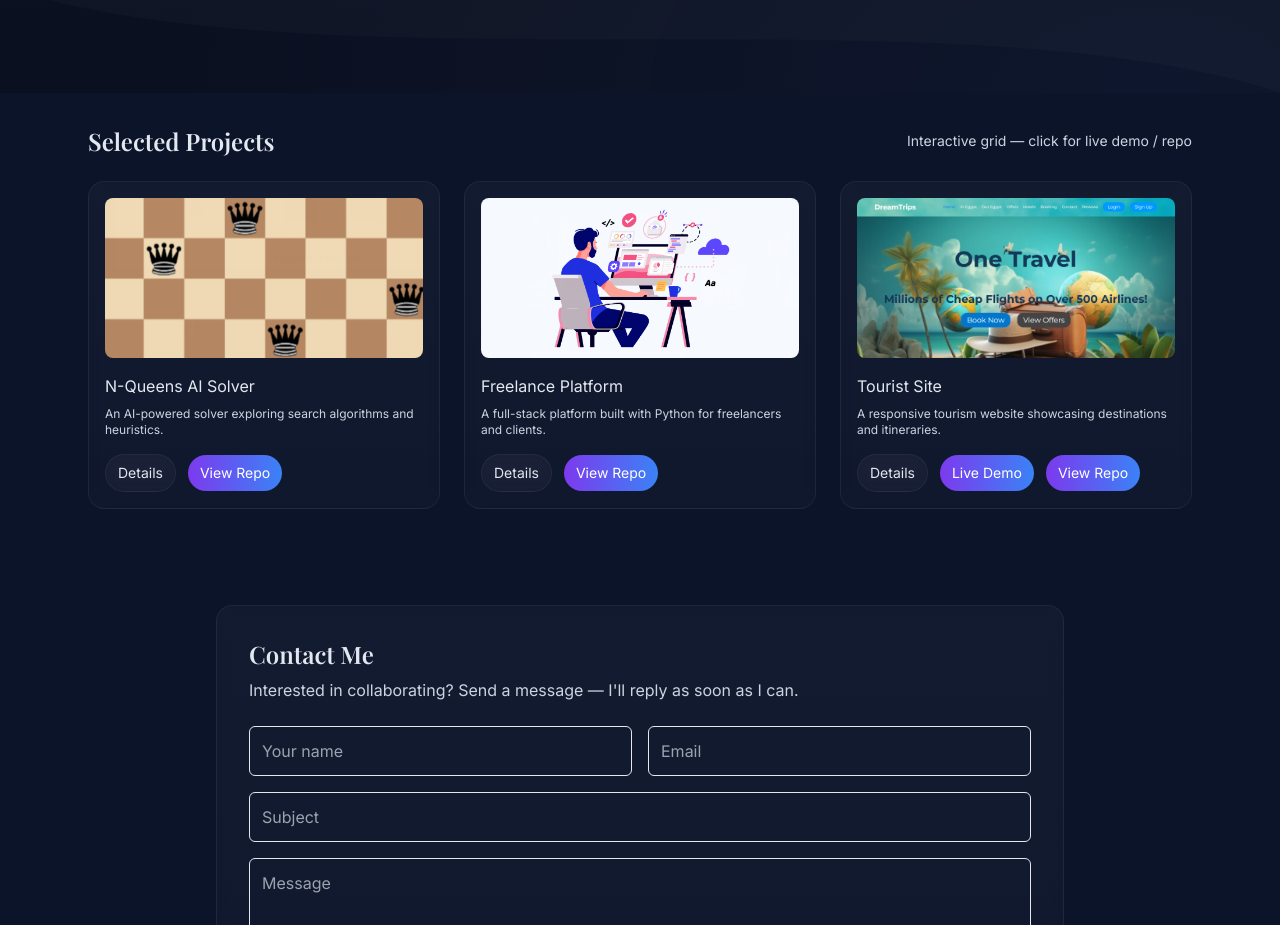
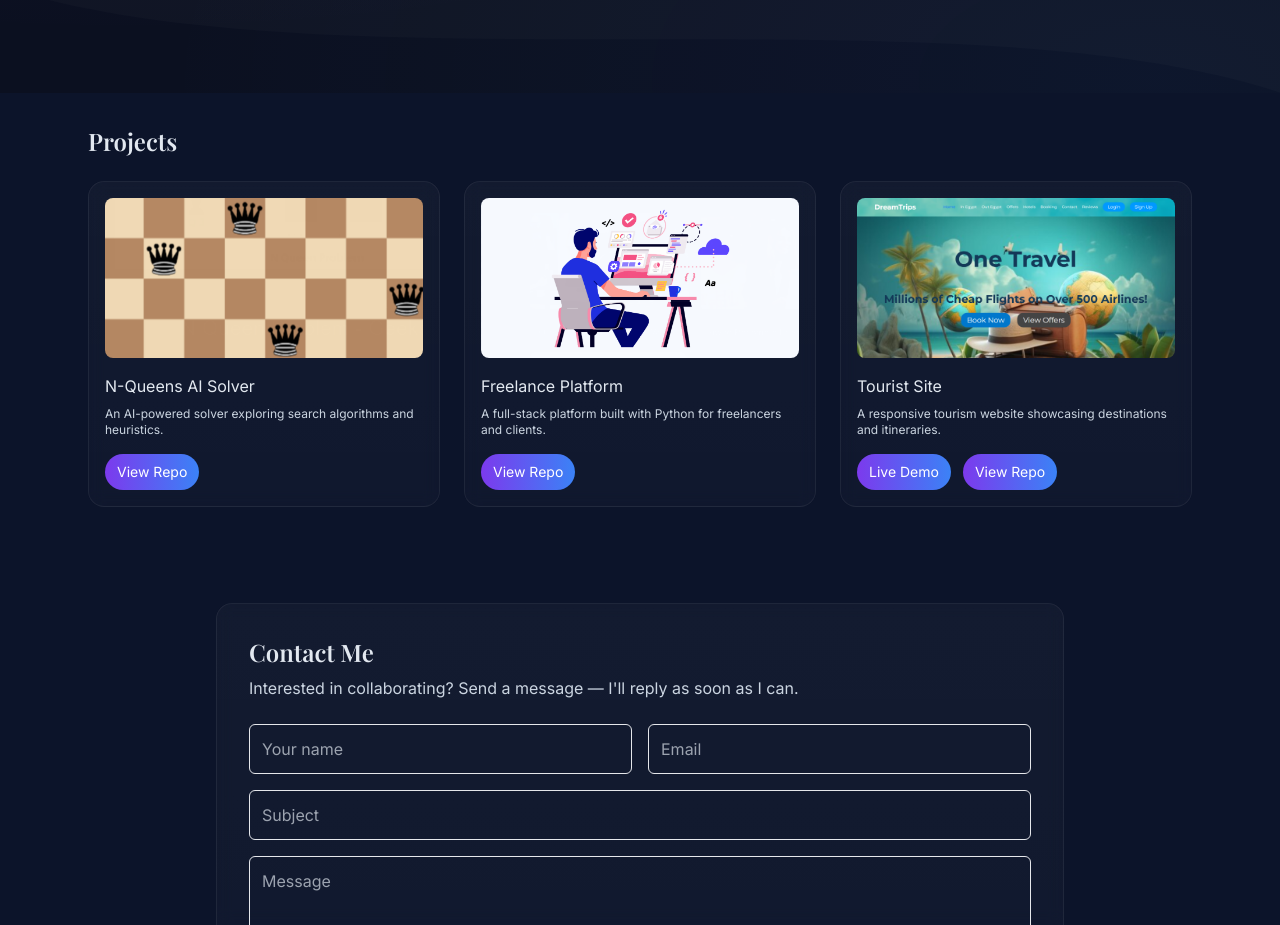
Before and after one commit to MaherMox/Portofolio, a plain HTML site: page index.html in a window 1280 px wide. Shown: the part 1440-2365 px from the top of the page. Drawn offline with nearby package versions, Linux system fonts and the light colour scheme.

Commit message:
Update index.html

```diff
--- a/index.html
+++ b/index.html
@@ -273,8 +273,8 @@
 
     <div class="max-w-6xl mx-auto px-6" data-aos="fade-up">
       <div class="flex items-center justify-between">
-        <h2 class="font-heading text-2xl">Selected Projects</h2>
-        <div class="text-sm text-slate-300">Interactive grid — click for live demo / repo</div>
+        <h2 class="font-heading text-2xl">Projects</h2>
+        <div class="text-sm text-slate-300"></div>
       </div>
 
       <div class="mt-6 grid sm:grid-cols-2 lg:grid-cols-3 gap-6">
@@ -289,7 +289,7 @@
             <h3 class="font-medium">N-Queens AI Solver</h3>
             <p class="text-xs text-slate-300 mt-2">An AI-powered solver exploring search algorithms and heuristics.</p>
             <div class="mt-4 flex items-center gap-3">
-              <button class="px-3 py-2 rounded-full glass text-sm open-modal" data-title="N-Queens AI Solver" data-desc="Search & AI approaches to N-Queens using heuristic search and optimization." data-link="https://github.com/MaherMox/N-Queens-AI-Solver">Details</button>
+
               <a href="https://github.com/MaherMox/N-Queens-AI-Solver" target="_blank" class="px-3 py-2 rounded-full text-sm" style="background:var(--accent);color:white">View Repo</a>
             </div>
           </div>
@@ -307,10 +307,7 @@
     <h3 class="font-medium">Freelance Platform</h3>
     <p class="text-xs text-slate-300 mt-2">A full-stack platform built with Python for freelancers and clients.</p>
     <div class="mt-4 flex items-center gap-3">
-      <button class="px-3 py-2 rounded-full glass text-sm open-modal"
-        data-title="Freelance Platform"
-        data-desc="A marketplace connecting freelancers with clients; built with Python back-end and responsive front-end."
-        data-link="https://github.com/MaherMox/freelance-platform-with-python">Details</button>
+
       <a href="https://github.com/MaherMox/freelance-platform-with-python" target="_blank"
         class="px-3 py-2 rounded-full text-sm"
         style="background:var(--accent);color:white">View Repo</a>
@@ -331,10 +328,7 @@
   <h3 class="font-medium">Tourist Site</h3>
   <p class="text-xs text-slate-300 mt-2">A responsive tourism website showcasing destinations and itineraries.</p>
   <div class="mt-4 flex items-center gap-3">
-    <button class="px-3 py-2 rounded-full glass text-sm open-modal"
-      data-title="Tourist Site"
-      data-desc="A static & dynamic tourist portal with galleries and maps."
-      data-link="https://github.com/MaherMox/Tourist-site">Details</button>
+
 
     <!-- زر اللايف لينك -->
     <a href="https://mahermox.github.io/Tourist-site/" target="_blank"
```
